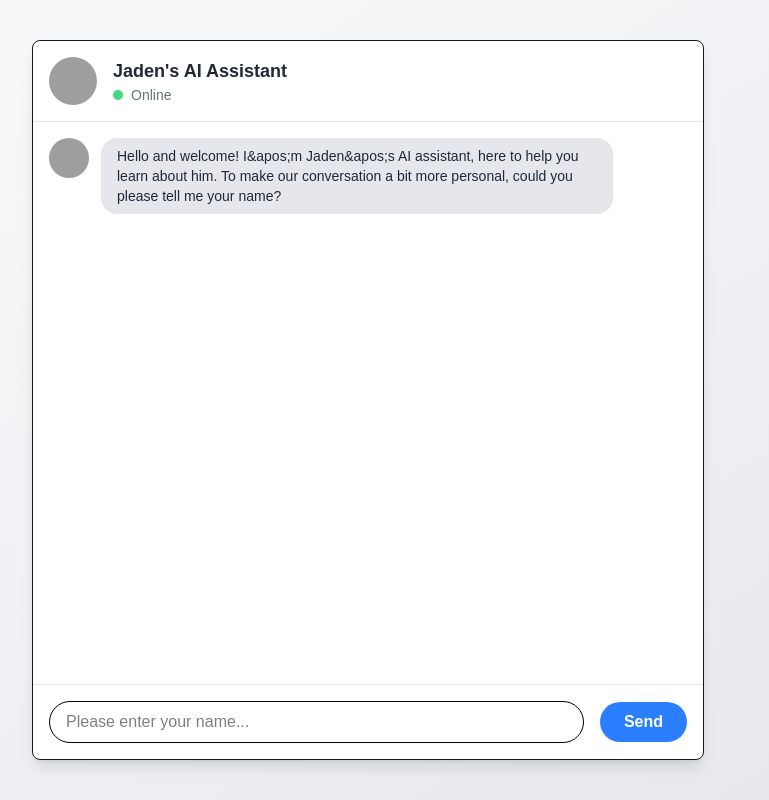
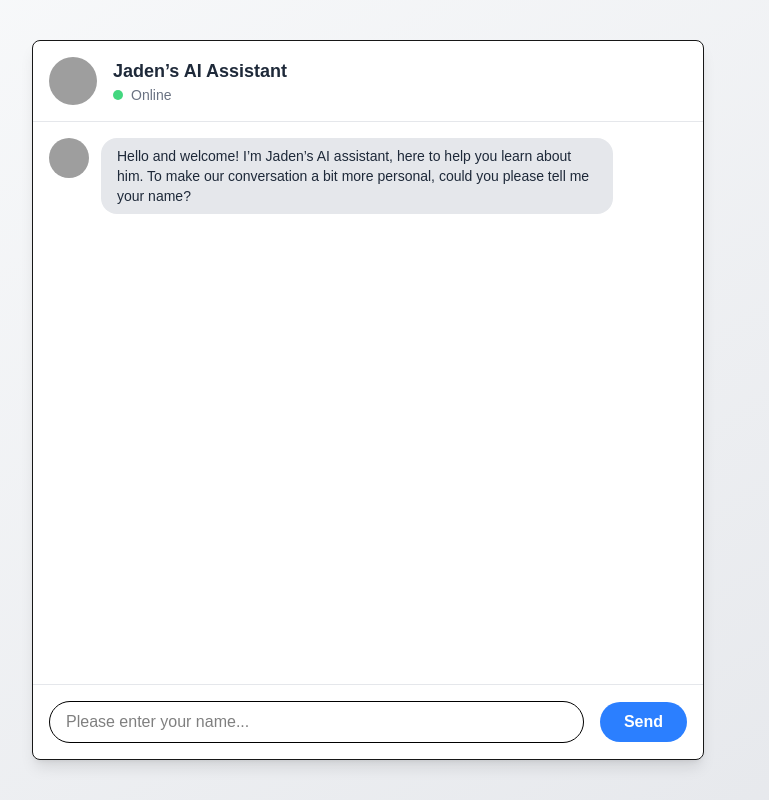
Before and after one commit to jadenS123/chatbot-frontend, a Next.js app: page / in a window 1280 px wide. Shown: the whole page, without its empty margins (272-1041 px from the left). Built offline with nearby package versions, Linux system fonts and the light colour scheme; grey boxes are pictures that could not be loaded.

Commit message:
feat: FIxed Error Features

```diff
--- a/src/app/page.tsx
+++ b/src/app/page.tsx
@@ -21,8 +21,8 @@ export default function Home() {
   const [messages, setMessages] = useState<Message[]>([
     {
       id: 1,
-      // CORRECTED: Replaced ' with &apos;
-      text: "Hello and welcome! I&apos;m Jaden&apos;s AI assistant, here to help you learn about him. To make our conversation a bit more personal, could you please tell me your name?",
+      // CORRECTED: Using curly apostrophes
+      text: "Hello and welcome! I’m Jaden’s AI assistant, here to help you learn about him. To make our conversation a bit more personal, could you please tell me your name?",
       sender: 'bot'
     }
   ]);
@@ -63,8 +63,8 @@ export default function Home() {
         const visitorName = currentInput;
         const welcomeReply: Message = {
           id: Date.now() + 1,
-          // CORRECTED: Replaced ' with &apos;
-          text: `It&apos;s great to meet you, ${visitorName}! What would you like to know about Jaden?`,
+          // CORRECTED: Using curly apostrophes
+          text: `It’s great to meet you, ${visitorName}! What would you like to know about Jaden?`,
           sender: 'bot',
         };
         setMessages(prevMessages => [...prevMessages, welcomeReply]);
@@ -99,7 +99,8 @@ export default function Home() {
         console.error("Failed to fetch response:", error);
         const errorMessage: Message = {
           id: Date.now() + 1,
-          text: "Sorry, I&apos;m having trouble connecting. Please try again.", // CORRECTED
+          // CORRECTED: Using curly apostrophes
+          text: "Sorry, I’m having trouble connecting. Please try again.",
           sender: 'bot',
         };
         setMessages(prevMessages => [...prevMessages, errorMessage]);
@@ -118,8 +119,8 @@ export default function Home() {
             <Image src="/Headshot.jpg" alt="Chatbot headshot" width={48} height={48} className="object-cover w-full h-full" />
           </div>
           <div className="flex-grow">
-            {/* CORRECTED: Replaced ' with &apos; */}
-            <h2 className="font-bold text-lg text-gray-800">Jaden&apos;s AI Assistant</h2>
+            {/* CORRECTED: Using curly apostrophes */}
+            <h2 className="font-bold text-lg text-gray-800">Jaden’s AI Assistant</h2>
             <div className="flex items-center space-x-2">
               <span className="h-2.5 w-2.5 bg-green-500 rounded-full animate-pulse"></span>
               <p className="text-sm text-gray-500">Online</p>
```
